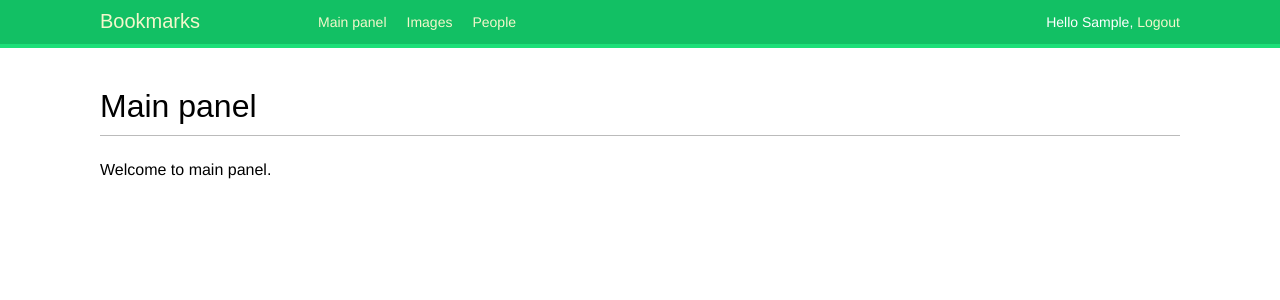
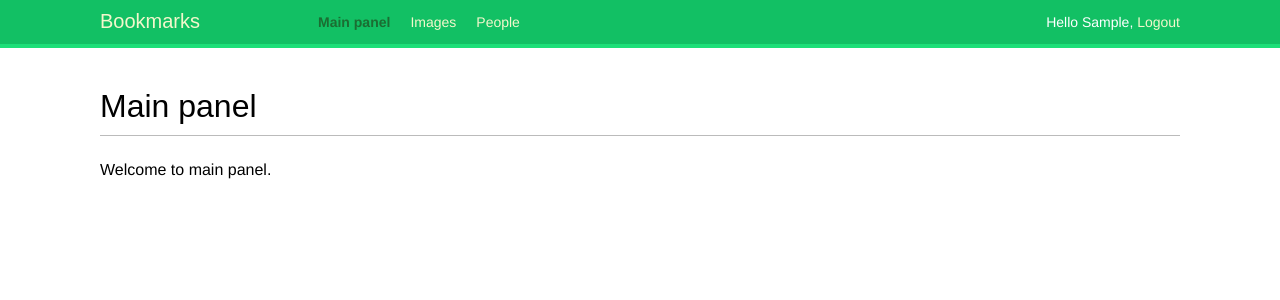
Before and after one commit to BlooAM/d4o-social, a Django app: page /account/ in a window 1280 px wide. Shown: the top 300 px of the page. Run offline with Django 4.2, Linux system fonts and the light colour scheme; the visitor is signed in with stand-in values (Sample User, id 1); some web fonts are replaced.

Commit message:
fix dashboard view shared context var

```diff
--- a/d4o_social/account/templates/base.html
+++ b/d4o_social/account/templates/base.html
@@ -10,7 +10,7 @@
         <span class="logo">Bookmarks</span>
         {% if request.user.is_authenticated %}
             <ul class="menu">
-                <li {% if section == "dashboard" %}class="selected"{% endif %}>
+                <li {% if selection == "dashboard" %}class="selected"{% endif %}>
                     <a href="{% url "dashboard" %}">Main panel</a>
                 </li>
                 <li {% if selection == "images" %}class="selected"{% endif %}>
```
